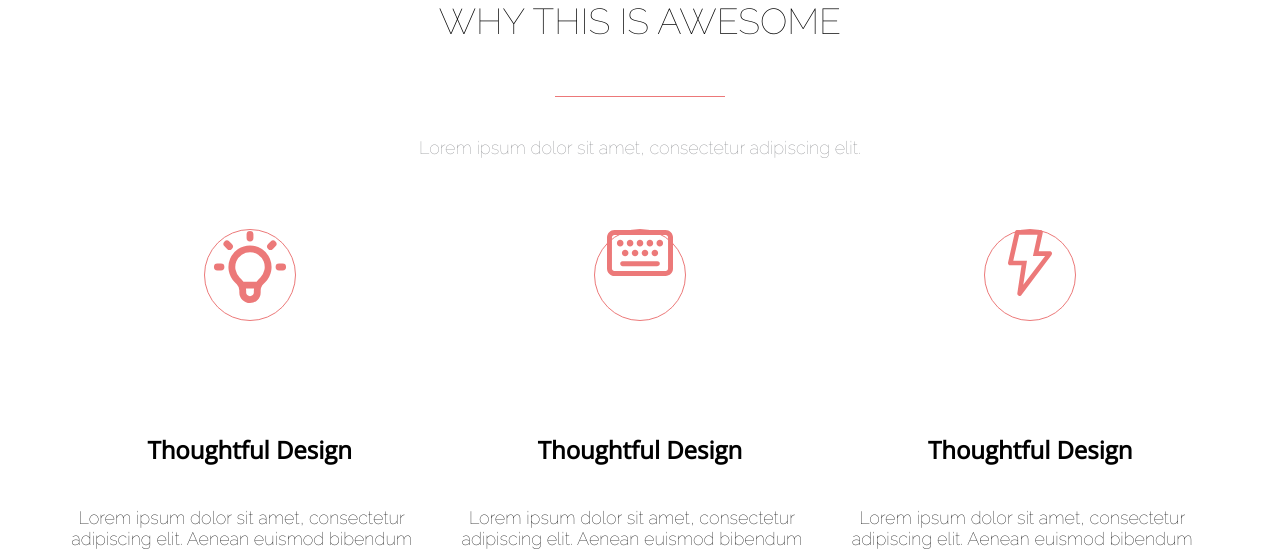
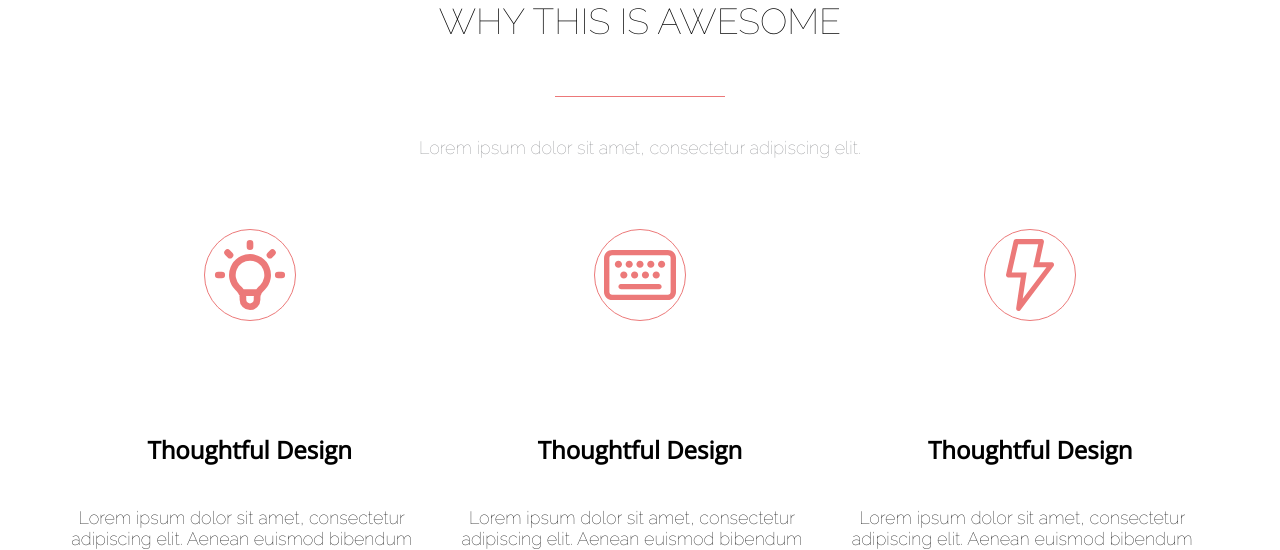
Before and after one commit to Drakyla226/WD13-onl-oleg-solodov, a PHP site: page /homework-2/index.html in a window 1280 px wide. Shown: the top 550 px of the page. Run offline with PHP 8.4, Linux system fonts and the light colour scheme.

Commit message:
add virtical align

```diff
--- a/homework-2/assets/css/style.css
+++ b/homework-2/assets/css/style.css
@@ -77,6 +77,12 @@ body {
     height: 92px;
 }
 
+.conteiner-block__item--iconimg{
+    margin-top: 10%;
+    width: 80%;
+    height: 80%;
+}
+
 .conteiner-block__item--h4 {
     color: #000;
     text-align: center;
--- a/homework-2/index.html
+++ b/homework-2/index.html
@@ -20,7 +20,7 @@
             <div class="conteiner-block__item">
                 <div class="conteiner-block__item--wrapper">
                     <div class="conteiner-block__item--icon">
-                        <img src="assets/img/1.svg" alt="">
+                        <img class="conteiner-block__item--iconimg" src="assets/img/1.svg" alt="">
                     </div>
                 </div>
                 <div class="conteiner-block__item--h4">
@@ -35,7 +35,7 @@
             <div class="conteiner-block__item">
                 <div class="conteiner-block__item--wrapper">
                     <div class="conteiner-block__item--icon">
-                        <img src="assets/img/2.svg" alt="">
+                        <img class="conteiner-block__item--iconimg" src="assets/img/2.svg" alt="">
                     </div>
                 </div>
                 <div class="conteiner-block__item--h4">
@@ -51,7 +51,7 @@
             <div class="conteiner-block__item">
                 <div class="conteiner-block__item--wrapper">
                     <div class="conteiner-block__item--icon">
-                        <img src="assets/img/3.svg" alt="">
+                        <img class="conteiner-block__item--iconimg" src="assets/img/3.svg" alt="">
                     </div>
                 </div>
                 <div class="conteiner-block__item--h4">
```
